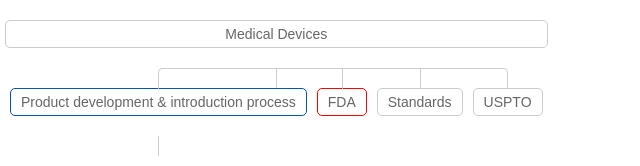
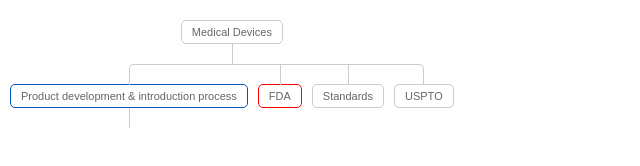
Before and after one commit to falgranado/Investigacion_Lourdes_2, a plain HTML site: page index.html in a window 1280 px wide. Both pictures are taken after a click on the element "Medical Devices". Shown: the whole page, without its empty margins (0-640 px from the left). Drawn offline with nearby package versions, Linux system fonts and the light colour scheme.

Commit message:
Working animations

```diff
--- a/css/structure.css
+++ b/css/structure.css
@@ -2,50 +2,32 @@
     margin:0;
     padding:0;
 }
+.tree{
+	position:absolute;
+}
+.tree ul {
+	padding-top: 20px; position: relative;
 
-.tree ul {
-    padding-top: 20px;
 }
 
 .tree li {
-    float: left;
-    text-align: justify;
+	float: left; text-align: center;
 	list-style-type: none;
 	position: relative;
 	padding: 20px 5px 0 5px;
-}
 
-/*::before and ::after to draw the connectors*/
- .tree li::before, .tree li::after {
-    content:'';
-    position: absolute;
-    top: 0;
-    right: 50%;
-    border-top: 1px solid #ccc;
-    width: 50%;
-    height: 20px;
-}
-
-.tree li::after {
-    right: auto;
-    left: 50%;
-    border-left: 1px solid #ccc;
 }
 
 /*We will use ::before and ::after to draw the connectors*/
- .tree li::before, .tree li::after {
-    content:'';
-    position: absolute;
-    top: 0;
-    right: 50%;
+
+.tree li::before, .tree li::after{
+	content: '';
+	position: absolute; top: 0; right: 50%;
 	border-top: 1px solid #ccc;
-    width: 50%;
-    height: 20px;
+	width: 50%; height: 20px;
 }
-
-.tree li::after {
-    right: auto;
-    left: 50%;
+.tree li::after{
+	right: auto; left: 50%;
 	border-left: 1px solid #ccc;
 }
 
@@ -56,32 +38,47 @@ any siblings*/
 }
 
 /*Remove space from the top of single children*/
- .tree li:only-child {
-    padding-top: 0;
-}
+.tree li:only-child{ padding-top: 0;}
 
 /*Remove left connector from first child and
 right connector from last child*/
- .tree li:first-child::before, .tree li:last-child::after {
+.tree li:first-child::before, .tree li:last-child::after{
 	border: 0 none;
 }
 /*Adding back the vertical connector to the last nodes*/
- .tree li:last-child::before {
+.tree li:last-child::before{
 	border-right: 1px solid #ccc;
 	border-radius: 0 5px 0 0;
+	-webkit-border-radius: 0 5px 0 0;
+	-moz-border-radius: 0 5px 0 0;
 }
-.tree li:first-child::after {
+.tree li:first-child::after{
 	border-radius: 5px 0 0 0;
+	-webkit-border-radius: 5px 0 0 0;
+	-moz-border-radius: 5px 0 0 0;
 }
+
 /*Time to add downward connectors from parents*/
- .tree ul ul::before {
-    content:'';
-    position: absolute;
-    top:auto;
-    left: 50%;
+.tree ul ul::before{
+	content: '';
+	position: absolute; top: 0; left: 50%;
 	border-left: 1px solid #ccc;
-    width: 0;
-    height: 20px;
+	width: 0; height: 20px;
+}
+
+.tree li p{
+	border: 1px solid #ccc;
+	padding: 5px 10px;
+	text-decoration: none;
+	color: #666;
+	font-family: arial, verdana, tahoma;
+	font-size: 11px;
+	display: inline-block;
+
+	border-radius: 5px;
+	-webkit-border-radius: 5px;
+	-moz-border-radius: 5px;
+
 }
 #medical_devices_list {
     display:none;
@@ -99,11 +96,11 @@ p {
     -moz-border-radius: 5px;
 }
 
-.product_development, .product_development_child p{
+#product_development, .product_development_child p{
 	border: 1px solid #0055bb;
 }
 
-.fda p{
+#fda p{
 	border:1px solid red;
 }
 /*.medical_devices{
--- a/index.html
+++ b/index.html
@@ -6,8 +6,6 @@
         <title>ResearchAnimation</title>
 
 		<script src="//code.jquery.com/jquery-1.10.2.js"></script>
-		<link rel="stylesheet" href="//code.jquery.com/ui/1.10.4/themes/smoothness/jquery-ui.css">
-		<script src="//code.jquery.com/ui/1.10.4/jquery-ui.js"></script>
 
 		<link rel="stylesheet" href="css/structure.css">
 		<script src="js/index.js"></script>
@@ -16,21 +14,40 @@
 		</head>
 <body>
 
- <div class="tree" id="tree">
+ <div class="tree" id="tree" >
 	  <ul>
 	  	<li><p class="medical_devices" id="medical_devices">Medical Devices</p>
 	  		<ul class="medical_devices_list" id="medical_devices_list">
-	  			<li><p class="product_development" id='product_development'>Product development &amp; introduction process</p>
+	  			<li class="medical_devices_child"><p  id='product_development'>Product development &amp; introduction process</p>
 	  				<ul class="product_development_list" id="product_developement_list">
-	  					<li class="product_development_child" id="product_definition_list"><p id="product_definition">Product definition process</p></li><!--product definition-->
+	  					<li class="product_development_child"><p id="product_definition">Product definition process</p>
+	  						<ul class="product_definition_list" id="product_definition_list">
+	  							<li class="product_definition_child"><p id="clinical_needs" >Clinical needs identification process</p>
+	  								<ul class="clinical_needs_list" id="clinical_needs_list">
+	  									<li><p class="clinical_needs_child" id="customers">Customers</p></li>
+	  									<li><p class="clinical_needs_child" id="company">Company</p></li>
+	  								</ul>
+	  							</li><!--Clinical Needs-->
+	  							<li class="product_definition_child"><p id="competencies_analysis">Compentencies analysis</p></li><!--Competencies-->
+	  							<li class="product_definition_child"><p id="customer_analysis">Customer analysis</p></li><!--Customer analysis-->
+	  							<li class="product_definition_child"><p id="market_analysis">Market analysis</p></li><!--Market analysis-->
+	  							<li class="product_definition_child"><p id="technology_analysis">Technology analysis</p></li><!--Technology analysis-->
+	  							<li class="product_definition_child"><p id="competitive_analysis">Competitive analysis</p></li><!--Competitive analysis-->
+	  							<li class="product_definition_child"><p id="regulatory_analysis">Regulatory analysis</p></li><!--Regulatory analysis-->
+	  							<li class="product_definition_child"><p id="legal_analysis">Legal/IP analysis</p></li><!--Legal/IP analysis-->
+	  							<li class="product_definition_child"><p id="reimbursement_strategy">Reimbursement strategy</p></li><!--Reimbursement strategy-->
+	  							<li class="product_definition_child"><p id="financial_analysis">Financial analysis</p></li><!--Financial analysis-->
+	  						</ul>
+	  					</li><!--product definition-->
 	  					<li class="product_development_child" id="design_process_list"><p id="design_process">Design process</p></li><!-- design process -->
 	  					<li class="product_development_child" id="risk_management_list"><p id="risk_management">Risk management process</p></li><!-- risk management process -->
 	  					<li class="product_development_child" id="production_planning_list"><p id="production_planning">Production planning process</p></li><!--product planning process -->
+	  					<li class="product_development_child" id="market_introduction_list"><p id="market_introduction">Market introduction &amp; post-launch process</p></li>
 	  				</ul>
 	  			</li><!--PD-->
-	  			<li class="fda" id='fda'><p>FDA</p></li><!--FDA-->
-	  			<li class="standards" id="standards"><p>Standards</p></li><!--Standards List -->
-	  			<li class="uspto" id="uspto"><p>USPTO</p></li><!--USPTO List-->
+	  			<li class="medical_devices_child" id='fda'><p>FDA</p></li><!--FDA-->
+	  			<li class="medical_devices_child" id="standards"><p>Standards</p></li><!--Standards List -->
+	  			<li class="medical_devices_child" id="uspto"><p>USPTO</p></li><!--USPTO List-->
 
 
 	  		</ul>
--- a/js/index.js
+++ b/js/index.js
@@ -3,6 +3,16 @@
  */
 
 function initialize(){
+	/*Function structure :
+	 * (order):(what should be selcted with)
+	 *
+	 *=>Click listener: id
+	 * ==>list of click listener: id
+	 * 	===>child of list: class
+	 * 	  ====>list inside child node: class
+	 *
+	 * */
+
 
 	$('#medical_devices').click(function(){
 		$('.medical_devices_list').toggle({
@@ -16,8 +26,20 @@ function initialize(){
 			duration:700,
 			start:$('.product_development_child').toggle({
 				duration:700,
+				start: $('.product_definition_list').hide()
+				})
+		});
+	});
+	$('#product_definition').click(function(){
+		$('#product_definition_list').toggle({
+			duration:700,
+			start: $('.clinical_needs_list').hide()
+		});
+	});
 
-			})
+	$('#clinical_needs').click(function(){
+		$('#clinical_needs_list').toggle({
+			duration:700,
 		});
 	});
 };
```
Lines whose indentation alone changed are shown as unchanged.
